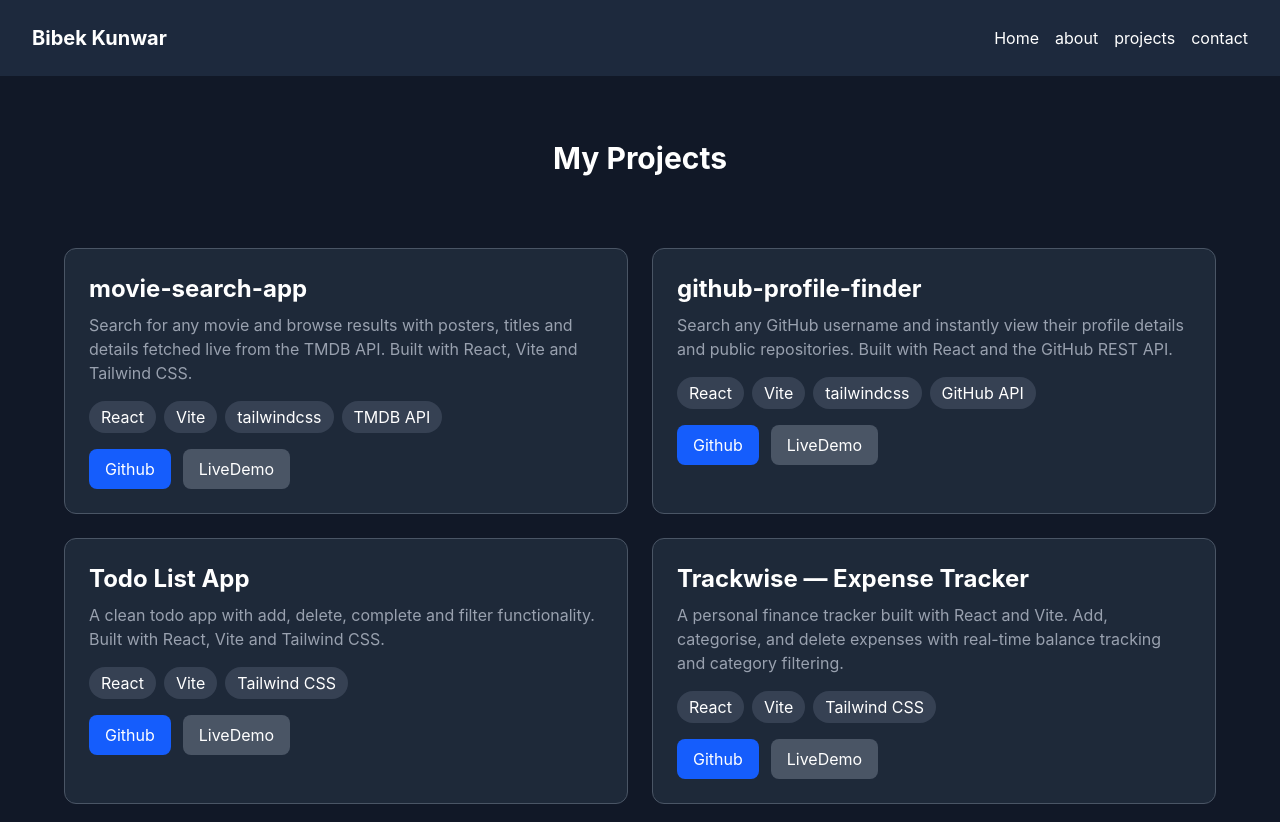
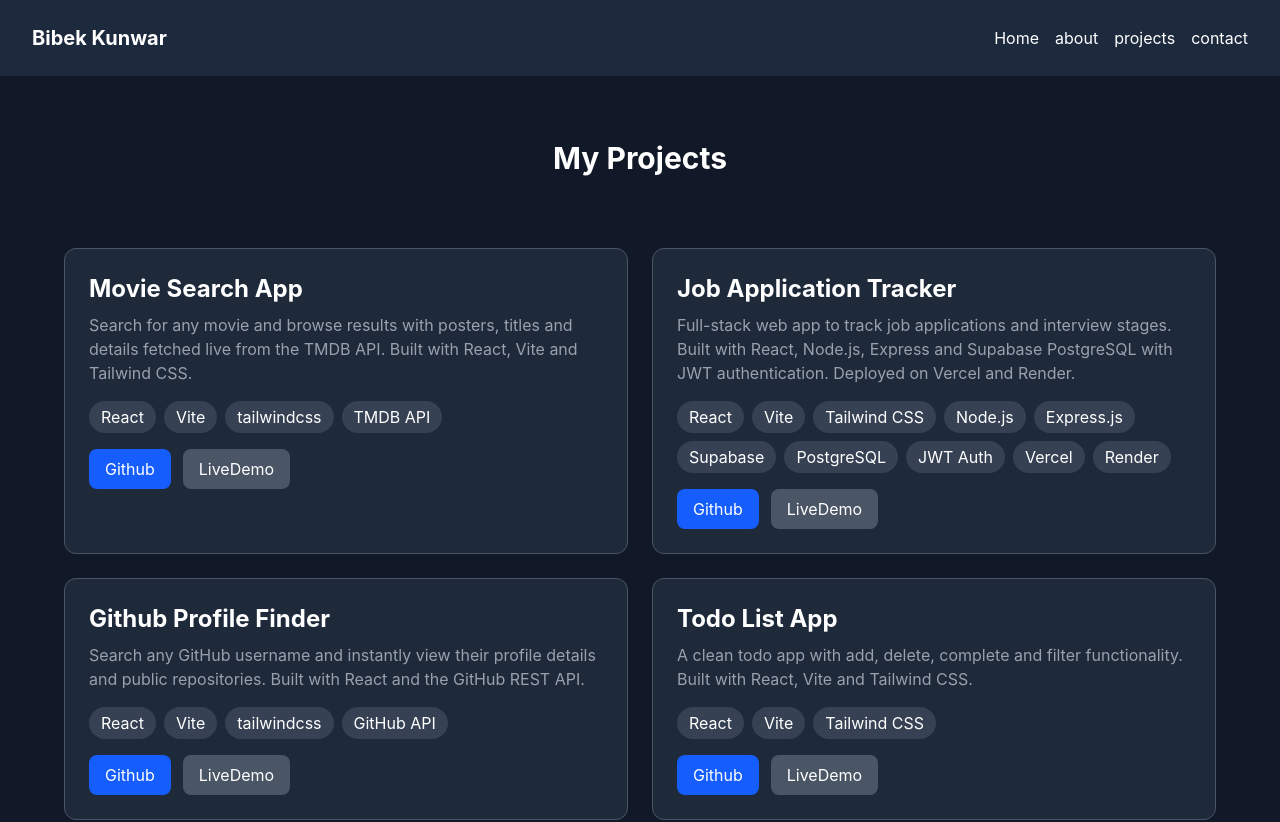
Before and after one commit to bibekkunwar/bibekportfolio.github.io, a React app: page /projects in a window 1280 px wide. Shown: the top 822 px of the page. Built offline with nearby package versions, Linux system fonts and the light colour scheme; no server answers; the HTML template or start-up script is replaced by a standard one.

Commit message:
Add: job application tracker project added

```diff
--- a/src/data/projects.js
+++ b/src/data/projects.js
@@ -1,6 +1,6 @@
 const projects = [
   {
-    title: "movie-search-app",
+    title: "Movie Search App",
     description:
       "Search for any movie and browse results with posters, titles and details fetched live from the TMDB API. Built with React, Vite and Tailwind CSS.",
     techStack: ["React", "Vite", "tailwindcss", "TMDB API"],
@@ -10,7 +10,27 @@ const projects = [
     image: "",
   },
   {
-    title: "github-profile-finder",
+    title: "Job Application Tracker",
+    description:
+      "Full-stack web app to track job applications and interview stages. Built with React, Node.js, Express and Supabase PostgreSQL with JWT authentication. Deployed on Vercel and Render.",
+    techStack: [
+      "React",
+      "Vite",
+      "Tailwind CSS",
+      "Node.js",
+      "Express.js",
+      "Supabase",
+      "PostgreSQL",
+      "JWT Auth",
+      "Vercel",
+      "Render",
+    ],
+    liveDemo: "https://job-application-tracker-beta-mauve.vercel.app",
+    gitHub: "https://github.com/bibekkunwar/job-application-tracker",
+    image: "",
+  },
+  {
+    title: "Github Profile Finder",
     description:
       "Search any GitHub username and instantly view their profile details and public repositories. Built with React and the GitHub REST API.",
     techStack: ["React", "Vite", "tailwindcss", "GitHub API"],
@@ -20,30 +40,38 @@ const projects = [
   },
   {
     title: "Todo List App",
-  description: "A clean todo app with add, delete, complete and filter functionality. Built with React, Vite and Tailwind CSS.",
+    description:
+      "A clean todo app with add, delete, complete and filter functionality. Built with React, Vite and Tailwind CSS.",
     techStack: ["React", "Vite", "Tailwind CSS"],
     gitHub: "https://github.com/bibekkunwar/todo-react-app",
     liveDemo: "https://todo-react-app-one-theta.vercel.app",
     image: "",
   },
   {
-
-  title: "Trackwise — Expense Tracker",
-  description: "A personal finance tracker built with React and Vite. Add, categorise, and delete expenses with real-time balance tracking and category filtering.",
+    title: "Trackwise Expense Tracker",
+    description:
+      "A personal finance tracker built with React and Vite. Add, categorise, and delete expenses with real-time balance tracking and category filtering.",
     techStack: ["React", "Vite", "Tailwind CSS"],
     gitHub: "https://github.com/bibekkunwar/trackwise-expense-tracker.git",
     liveDemo: "https://trackwise-expense-tracker.vercel.app/",
     image: "",
-
   },
   {
-  title: "Resume-Reviewer",
-  description: "AI-powered resume reviewer built with React, Node.js, Express and Groq AI. Analyses resumes against job descriptions and provides structured feedback.",
-  techStack: ["React", "Vite", "Tailwind CSS", "Groq AI", "Node.js", "Express"],
+    title: "Resume Reviewer",
+    description:
+      "AI-powered resume reviewer built with React, Node.js, Express and Groq AI. Analyses resumes against job descriptions and provides structured feedback.",
+    techStack: [
+      "React",
+      "Vite",
+      "Tailwind CSS",
+      "Groq AI",
+      "Node.js",
+      "Express",
+    ],
     gitHub: "https://github.com/bibekkunwar/resume-reviewer.git",
     liveDemo: "https://resume-reviewer-two-zeta.vercel.app/",
     image: "",
-}
+  },
 ];
 
 export default projects;
--- a/src/pages/ProjectsPage.jsx
+++ b/src/pages/ProjectsPage.jsx
@@ -11,18 +11,30 @@ function ProjectsPage() {
     async function fetchRepos() {
 
       setLoading(true);
-      const response = await fetch(
+
+
+      try {
+ const response = await fetch(
         `https://api.github.com/users/bibekkunwar/repos`,
       );
 
       if (!response.ok) {
         setError("Failed to fetch data" + response.status);
-        setLoading(false)
         return;
       }
       const data = await response.json();
       setRepo(data);
-      setLoading(false)
+      }
+
+      catch(_err) {
+        console.error(_err);
+        <p> Something went wrong. Try Again!!!</p>
+      }
+
+      finally{
+        setLoading(false)
+      }
+
     }
 
     fetchRepos();
```
Lines whose indentation alone changed are shown as unchanged.
